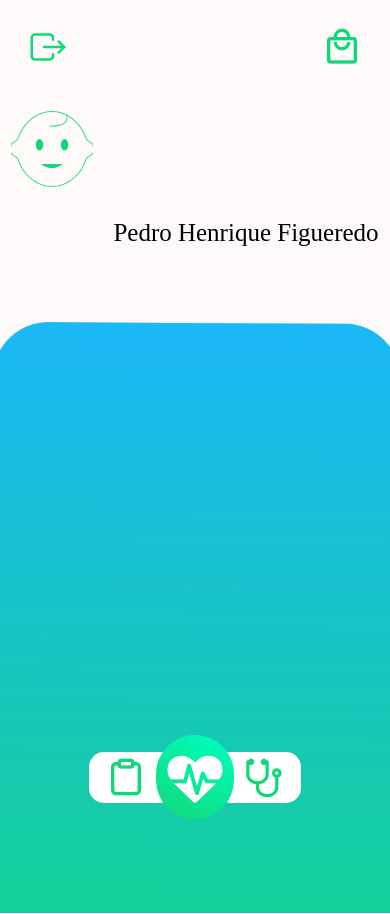
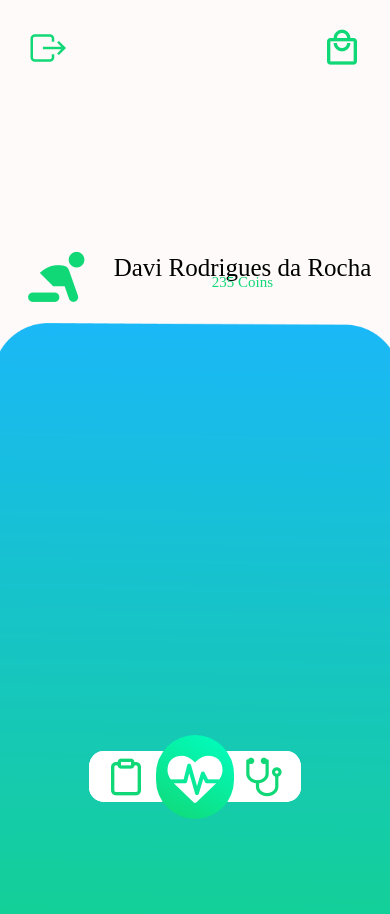
Before and after one commit to DanielRogs/BioMed_App, a React Native app: screen /HomePage in a window 390 px wide. Built offline with nearby package versions, Linux system fonts and the light colour scheme; a web font is replaced by a local one.

Commit message:
Adiantando mais páginas

```diff
--- a/App.js
+++ b/App.js
@@ -10,6 +10,7 @@ import LoginPage from './src/Pages/LoginPage';
 import HomePage from './src/Pages/HomePage';
 import CadPage1 from './src/Pages/CadPage1';
 import CadPage2 from './src/Pages/CadPage2';
+import MonitorPage from './src/Pages/MonitorPage';
 
 const Stack = createNativeStackNavigator();
 
@@ -48,6 +49,7 @@ export default function App() {
           <Stack.Screen name='HomePage' component={HomePage}/>
           <Stack.Screen name='CadPage1' component={CadPage1}/>
           <Stack.Screen name='CadPage2' component={CadPage2}/>
+          <Stack.Screen name='MonitorPage' component={MonitorPage}/>
         </Stack.Navigator>
       </NavigationContainer>
     </>
--- a/package.json
+++ b/package.json
@@ -11,14 +11,18 @@
   "dependencies": {
     "@react-navigation/native": "^6.1.6",
     "@react-navigation/native-stack": "^6.9.12",
+    "chart.js": "^4.2.1",
+    "d3-shape": "^3.2.0",
     "expo": "~48.0.10",
     "expo-app-loading": "^2.1.1",
     "expo-font": "^11.1.1",
     "expo-linear-gradient": "^12.1.2",
     "expo-status-bar": "~1.4.4",
     "react": "18.2.0",
+    "react-chartjs-2": "^5.2.0",
     "react-native": "0.71.6",
     "react-native-responsive-screen": "^1.4.2",
+    "react-native-svg-charts": "^5.4.0",
     "style-components": "^0.1.0"
   },
   "devDependencies": {
--- a/src/Components/barNavigate/index.js
+++ b/src/Components/barNavigate/index.js
@@ -1,7 +1,7 @@
 import React from "react";
 import { LinearGradient } from "expo-linear-gradient";
 import { useNavigation } from '@react-navigation/native';
-import { StyleSheet, View } from "react-native";
+import { Pressable, StyleSheet, View } from "react-native";
 import {widthPercentageToDP as wp, heightPercentageToDP as hp} from 'react-native-responsive-screen';
 
 import Feat from '@expo/vector-icons/Feather';
@@ -14,19 +14,25 @@ export default function barNavigate(props){
     return(
         <View style={style.content}>
             <View style={style.ladoEsq}>
+                <Pressable style={({pressed}) => [{elevation: pressed ? 3 : 10,}, style.ladoEsq]} onPress={() => navigation.navigate('MonitorPage')}>
                     <Feat name="clipboard" color={'#11D876'} size={40} style={{ right: wp('1.5%')}}/>
+                </Pressable>
             </View>
             <View>
+                <Pressable style={({pressed}) => [{elevation: pressed ? 3 : 10,}, style.meio]}>
                     <LinearGradient
                     // Button Linear Gradient
                     colors={['#00FFC2', '#11D876']}
                     start={[ 0.5, 0.2 ]}
                     style={style.meio}>
-                    <Awesome name="heartbeat" color={'#ffffff'} size={55} style={{ top: hp('0.2%')}}/>
+                        <Awesome name="heartbeat" color={'#ffffff'} size={55} style={{ top: hp('0.4%')}}/>
                     </LinearGradient>
+                </Pressable>
             </View>
             <View style={style.ladoDir}>
+                <Pressable style={({pressed}) => [{elevation: pressed ? 3 : 10,}, style.ladoDir]}>
                     <Awesome name="stethoscope" color={'#11D876'} size={45} style={{ left: wp('1.5%')}}/>
+                </Pressable>
             </View>
         </View>
     )
--- a/src/Pages/HomePage/index.js
+++ b/src/Pages/HomePage/index.js
@@ -8,6 +8,7 @@ import MCI from '@expo/vector-icons/MaterialCommunityIcons';
 import BarNavigate from "../../Components/barNavigate";
 
 export default function HomePage({ navigation }) {
+
     return(
         <View style={style.container}>
             <View style={style.flexD1}>
@@ -21,9 +22,15 @@ export default function HomePage({ navigation }) {
             <View style={{justifyContent: "center", alignItems: "center"}}>
                 <Image source={require('../../assets/Images/Background_HomePage.png')} style={style.background}/>
             </View>
-            <View style={style.flexD2}>
-                <Image source={require('../../assets/Images/Baby_HomePage.png')} style={style.background2}/>
-                <Text style={style.nome}>Pedro Henrique Figueredo</Text>
+            <View style={style.flexD3}>
+                <MCI name="baby" color={'#11D876'} size={75} style={style.background2}/>
+                <View style={style.flexD2}>
+                    <Text style={style.nome}>Davi Rodrigues da Rocha</Text>
+                    <Text style={style.nome2}>235 Coins</Text>
+                </View>
+            </View>
+            <View style={style.grafico}>
+
             </View>
             <View style={style.posicao}>
                 <BarNavigate/>
@@ -49,10 +56,15 @@ const style = StyleSheet.create({
     },
 
     flexD2:{
+        alignItems: 'center',
+        bottom: hp('10%'),
+    },
+
+    flexD3:{
         flexDirection: 'row',
         alignItems: 'center',
-        justifyContent: 'space-between',
-        top: hp('-20%'),
+        justifyContent: 'center',
+        top: hp('-5%')
     },
 
     background: {
@@ -64,10 +76,8 @@ const style = StyleSheet.create({
     },
 
     background2: {
-        width: wp('20.9%'),
-        height: hp('9%'),
-        top: hp('-10%'),
-        marginRight: wp('5%')
+        marginRight: wp('5%'),
+        bottom: hp('10%'),
     },
 
     nome: {
@@ -75,7 +85,17 @@ const style = StyleSheet.create({
         fontSize: 25
     },
 
+    nome2: {
+        fontFamily: 'ballob',
+        fontSize: 15,
+        color: '#11D876',
+        bottom: hp('1%')
+    },
+
     posicao: {
         bottom: hp('-35%'),
+    },
+
+    grafico: {
     }
 })
--- /dev/null
+++ b/src/Pages/MonitorPage/index.js
@@ -0,0 +1,20 @@
+import React from "react";
+import { StyleSheet, View, Text } from "react-native";
+
+export default function MonitorPage() {
+    return(
+        <View style={style.container}>
+            <Text>MonitorPage</Text>
+        </View>
+    )
+}
+
+const style = StyleSheet.create({
+
+    container:{
+        backgroundColor:'#FFFAFA',
+        flex:1,
+        justifyContent: 'center',
+        alignItems: 'center'
+    },
+})
```
Also changed, not shown: 2 other files (tests, documents, lock files or other folders). Lines whose indentation alone changed are shown as unchanged.
